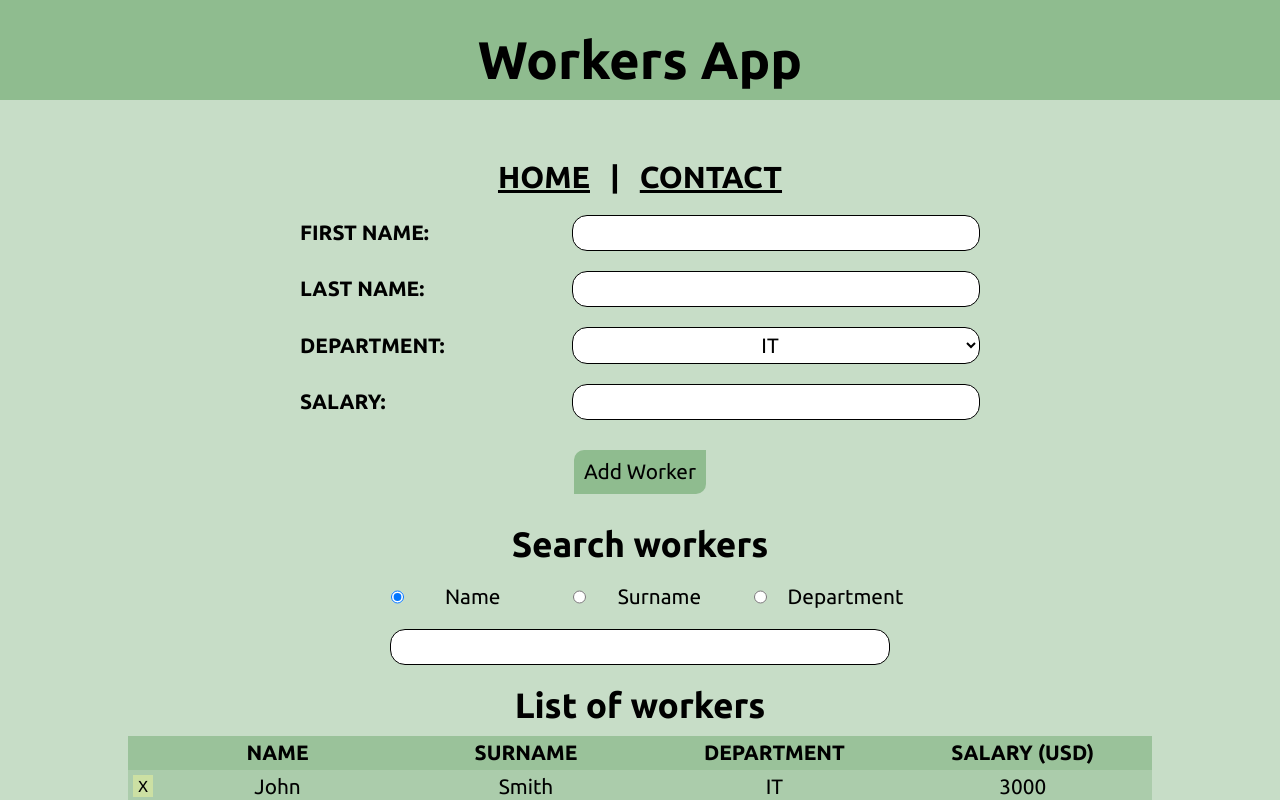
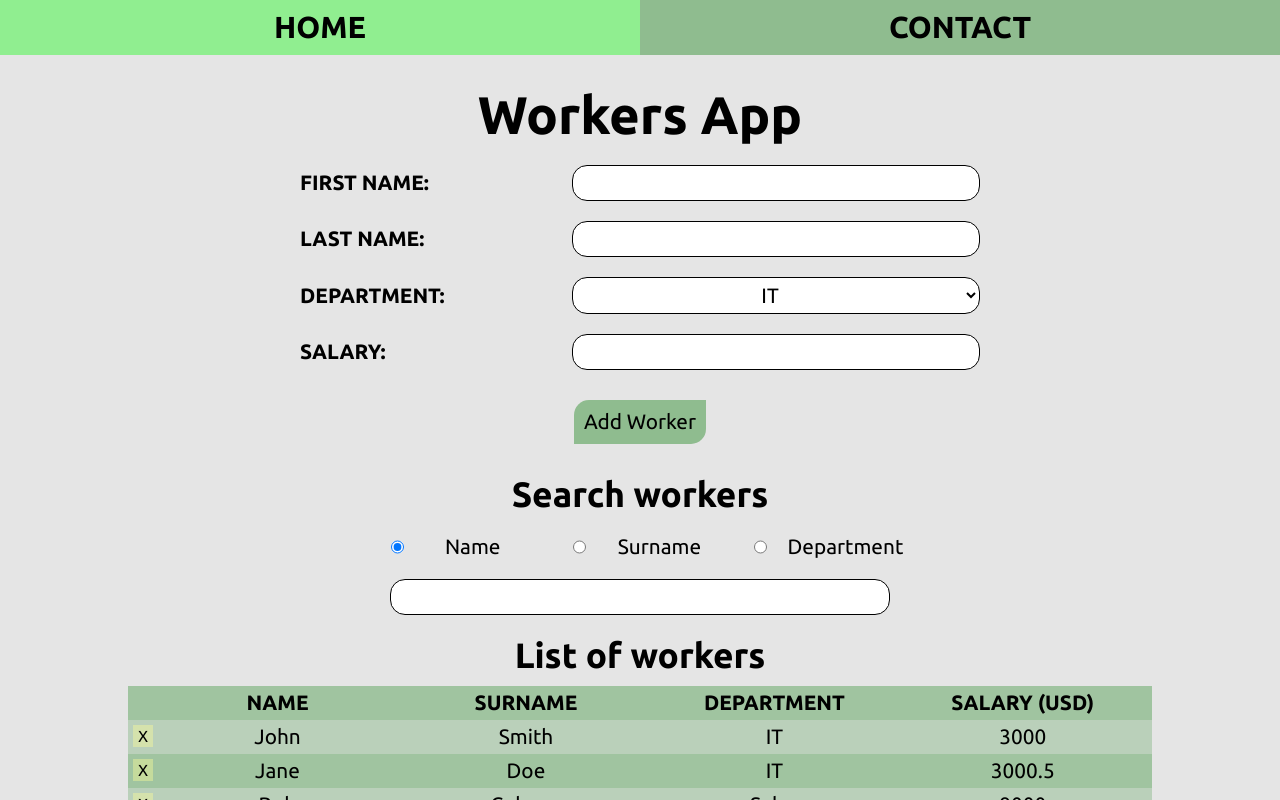
Before and after one commit to KamilShape/workers_search, a Vue app: page / in a window 1280 px wide. Shown: the top 800 px of the page. Built offline with nearby package versions, Linux system fonts and the light colour scheme.

Commit message:
change nav position

```diff
--- a/src/App.vue
+++ b/src/App.vue
@@ -1,11 +1,10 @@
 <template>
   <section class="app">
-    <h1 class="app_title">Workers App</h1>
       <nav class="menu paragraph">
         <router-link class="menu_link" to="/">Home</router-link>
-        <p class="menu_link" >|</p>
         <router-link class="menu_link" to="/contact">Contact</router-link>
       </nav>
+      <h1 class="app_title">Workers App</h1>
       <router-view v-slot="{ Component }">
         <keep-alive>
           <component :is="Component" />
@@ -20,7 +19,7 @@ import Footer from '@/components/Footer.vue';
 export default{
   components:{
   Footer
-}
+  }
 }
 
 </script>
@@ -28,24 +27,24 @@ export default{
   *{
     margin: 0;
     padding: 0;
+    color: black;
+    text-decoration: none;
     box-sizing: border-box;
     font-family: 'Ubuntu', sans-serif;
   }
   .app{
     font-family: 'Ubuntu', sans-serif;
     font-size: 12px;
-    padding-top: 150px;
-    background-color: 	rgba(143,188,143, 0.5);
-    // background-color: red;
+    background-color: rgba(0,0,0,0.1);
+    // background-image: url(../public/background.jpg);
+    background-position: center;
     &_title{
       font-size: 2.4rem;
       text-align: center;
       padding: 10px 0;
       &:nth-of-type(1){
-        background-color: 	rgba(143,188,143);
+        // background-color: 	rgba(143,188,143);
         padding-top: 30px;
-        position: absolute;
-        top: 0;
         width: 100%;
       }
       @media (min-width: 768px) {
@@ -82,12 +81,10 @@ export default{
       font-family: 'Ubuntu', sans-serif;
       display: block;
       border: none;
-      border-radius: 10px 0 10px 0;
       transition: 0.1s ease-in;
       margin: 20px auto;
       &:hover{
         cursor: pointer;
-        border-radius: 0 10px 0 10px;
         }
     }
 }
@@ -108,18 +105,21 @@ export default{
 }
 .menu{
   display: flex;
+  width: 100%;
   justify-content: center;
   font-size: 1.3rem;
   text-transform: uppercase;
+  background-color: 	rgba(143,188,143);
   text-decoration: none;
   font-weight: bold;
   &_link{
     padding: 10px;
-    color: black;
+    text-align: center;
+    width: 50%;
     transition: 0.3s ease-in-out;
     &:hover{
       cursor: pointer;
-      text-decoration: underline;
+      background-color: 	rgb(144,238,144);
         }
       }
     @media (min-width: 768px) {
--- a/src/components/AddWorker.vue
+++ b/src/components/AddWorker.vue
@@ -48,11 +48,11 @@ export default{
       if(this.firstName != "" && this.lastName != "" && this.department != "" && this.salary != ""){
           this.addWorker([this.workers.length+1, this.firstName, this.lastName, this.department, this.salary])
           this.addSalary()
-          this.firstName = ""
-          this.lastName = ""
-          this.department = "IT"
-          this.salary = ""
       }
+      this.firstName = ""
+      this.lastName = ""
+      this.department = "IT"
+      this.salary = ""
     },
     changeDepartament(event) {
       this.departament = event.target.options[event.target.options.selectedIndex].text;
@@ -90,9 +90,11 @@ export default{
       }
       &_button {
         background-color: 	rgb(143,188,143);
+        border-radius: 15px 0 15px 0;
         padding: 10px;
           &:hover{
             background-color: 	rgb(144,238,144);
+            border-radius: 0 15px 0 15px;
         }
       }
     }
--- a/src/views/ContactView.vue
+++ b/src/views/ContactView.vue
@@ -1,6 +1,6 @@
 <template>
   <section class="contact">
-    <h1 class="app_title">Contact</h1>
+    <h1 class="app_name">Contact</h1>
     <div class="contact_wrapper">
       <div class="contact_content">
         <h2 class="app_name">Ask me question!</h2>
@@ -15,14 +15,12 @@
 </template>
 <style lang="scss">
   .contact{
-    height: 100vh;
     &_wrapper{
       max-width: 800px;
       margin: 0 auto;
       display: flex;
       flex-direction: column;
         @media (min-width: 768px) {
-          // padding: 40px;
           flex-direction: row;
         }
     }
--- a/src/views/HomeView.vue
+++ b/src/views/HomeView.vue
@@ -18,7 +18,7 @@ components:{
 }
 </script>
 <style lang="scss">
-.home{
-  // height: calc(900px - 70px);
-}
+// .home{
+
+// }
 </style>
```
Also changed, not shown: public/background.jpg (added).
